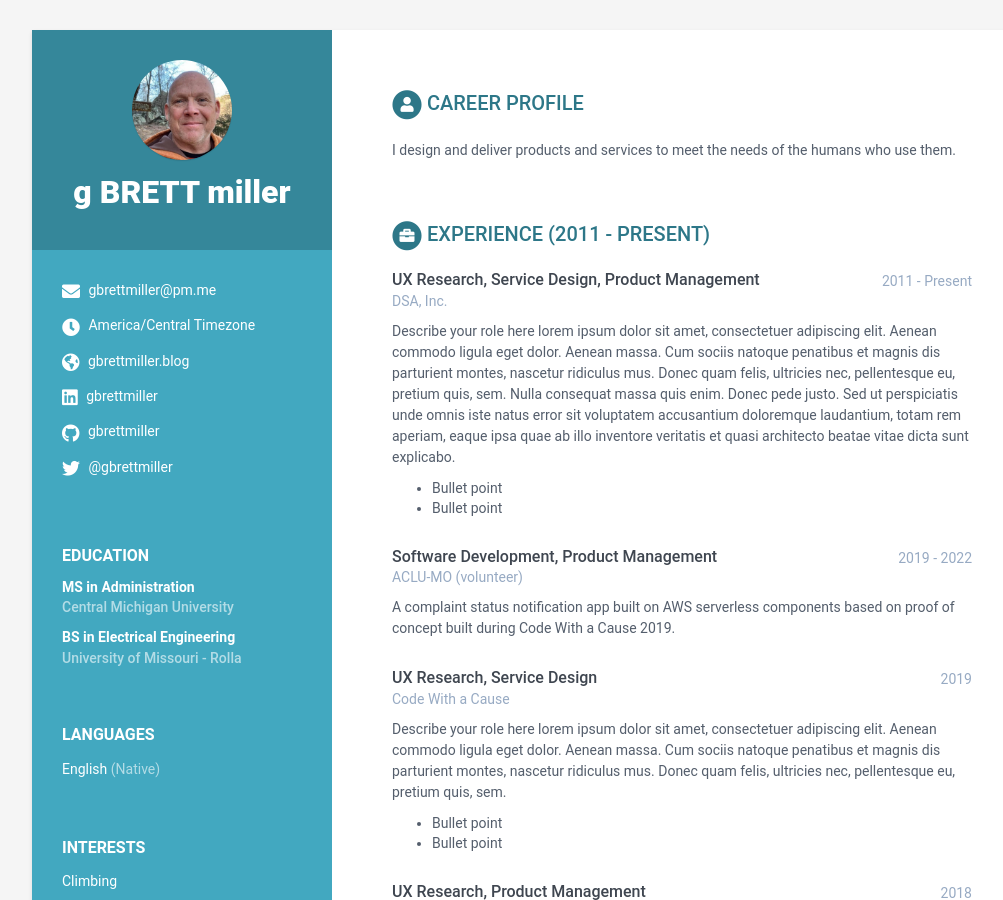
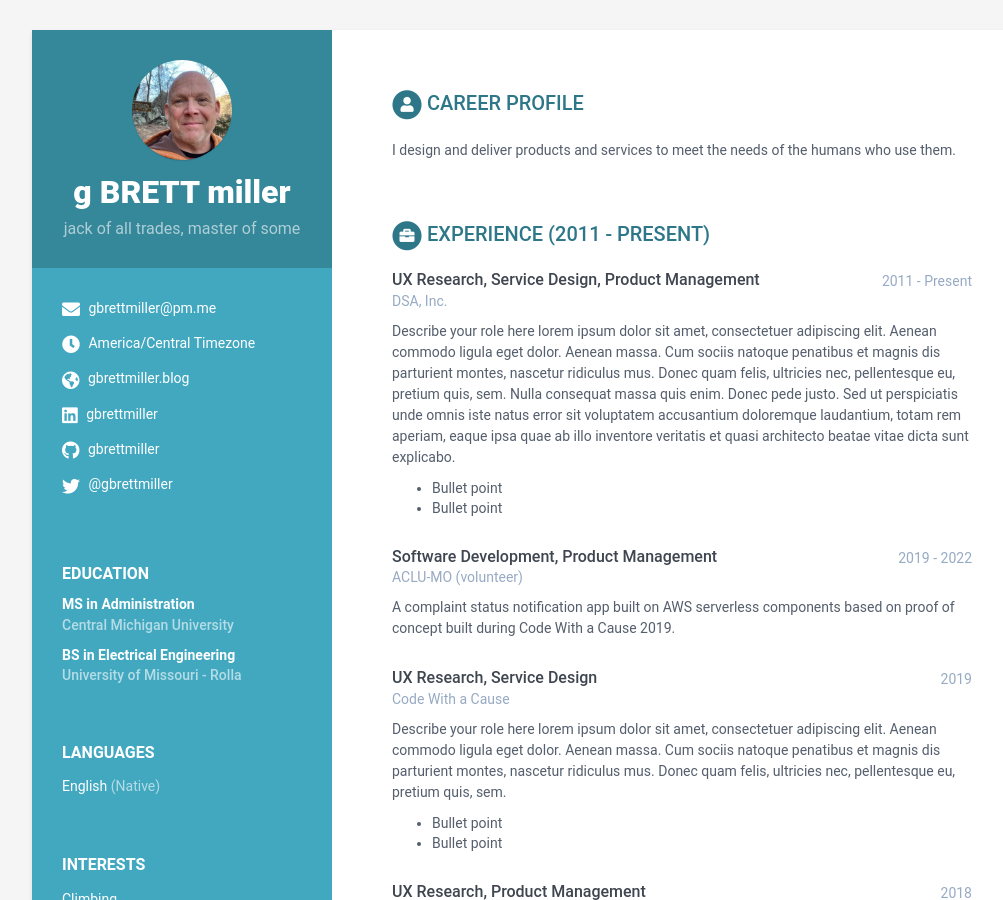
Before and after one commit to gbrettmiller/gbrettmiller.me, a Jekyll site: the page built from index.html, in a window 1280 px wide and 900 px high. Shown: the whole window, without its empty margins (108-1111 px from the left). Built offline with Jekyll 4.4.1, drawn with Linux system fonts in a browser that asks for light colours.

Commit message:
added tagline

```diff
--- a/_data/data.yml
+++ b/_data/data.yml
@@ -9,7 +9,7 @@ sidebar:
 
     # Profile information
     name: g BRETT miller
-    tagline: # what is my tagline?
+    tagline: jack of all trades, master of some
     avatar: profile.jpg  #place a 100x100 picture inside /assets/images/ folder and provide the name of the file below
 
     # Sidebar links
```
